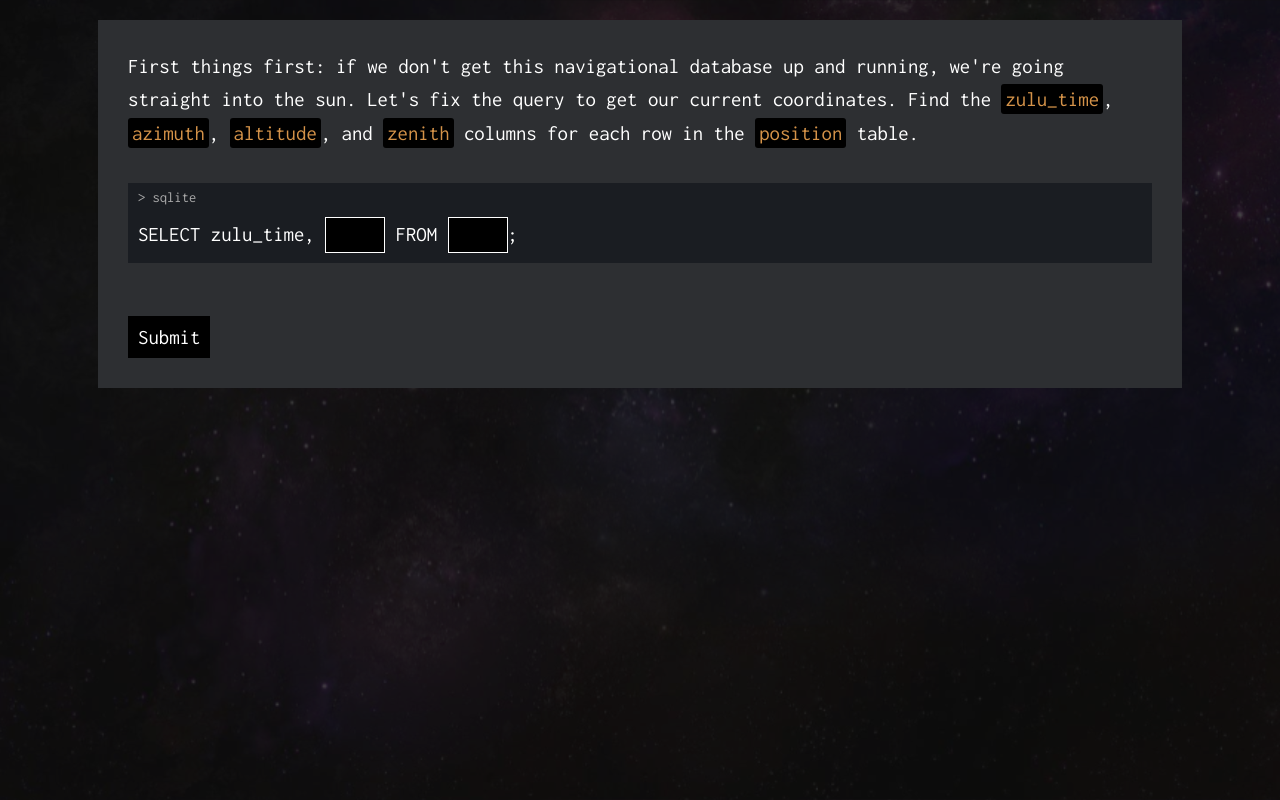
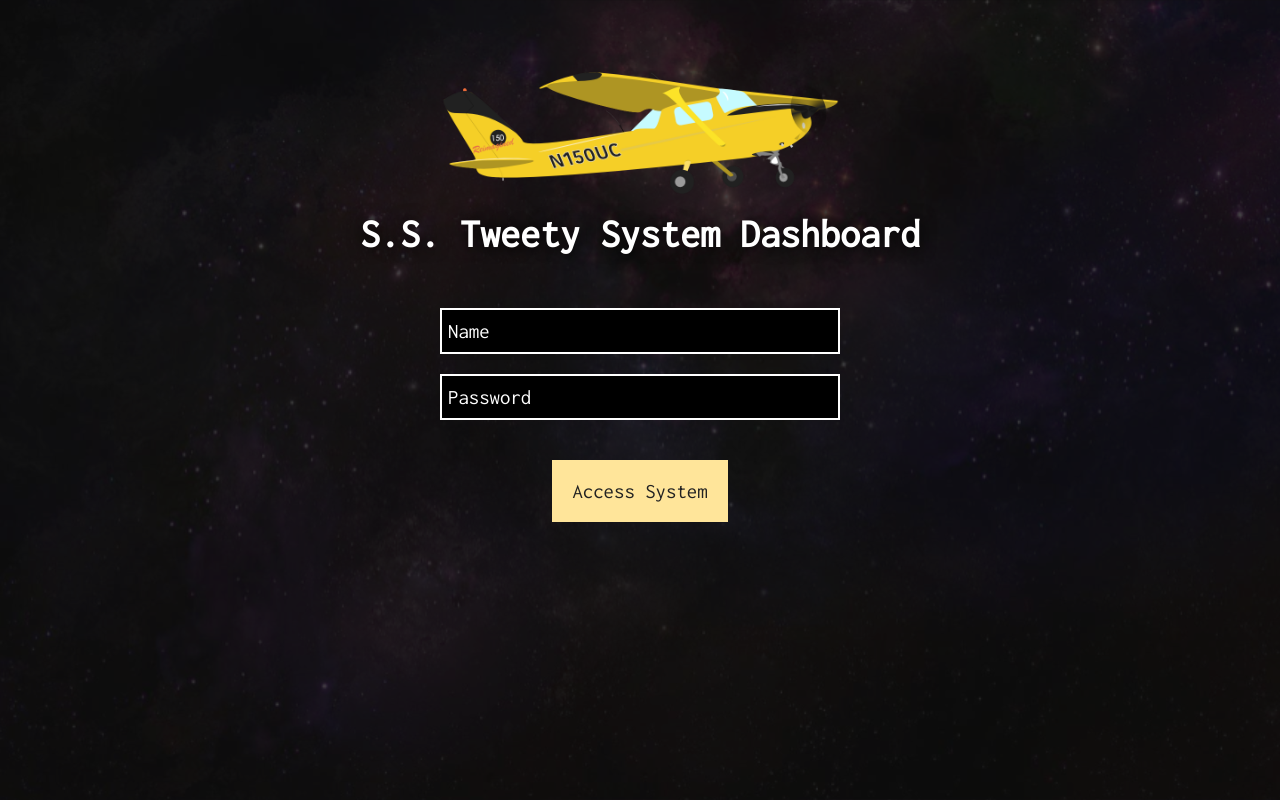
Before and after one commit to bintay/tweetydb, a React (Create React App) app in the folder client/: page / in a window 1280 px wide. Shown: the top 800 px of the page. Built offline with nearby package versions, Linux system fonts and the light colour scheme.

Commit message:
not logged in by default

```diff
--- a/client/src/App.js
+++ b/client/src/App.js
@@ -7,7 +7,7 @@ import './App.css';
 const App = () => {
   const [ name, setName ] = useState('');
   const [ password, setPassword ] = useState('');
-  const [ loggedIn, setLoggedIn ] = useState(true);
+  const [ loggedIn, setLoggedIn ] = useState(false);
 
   return (
     <div className="App">
```
